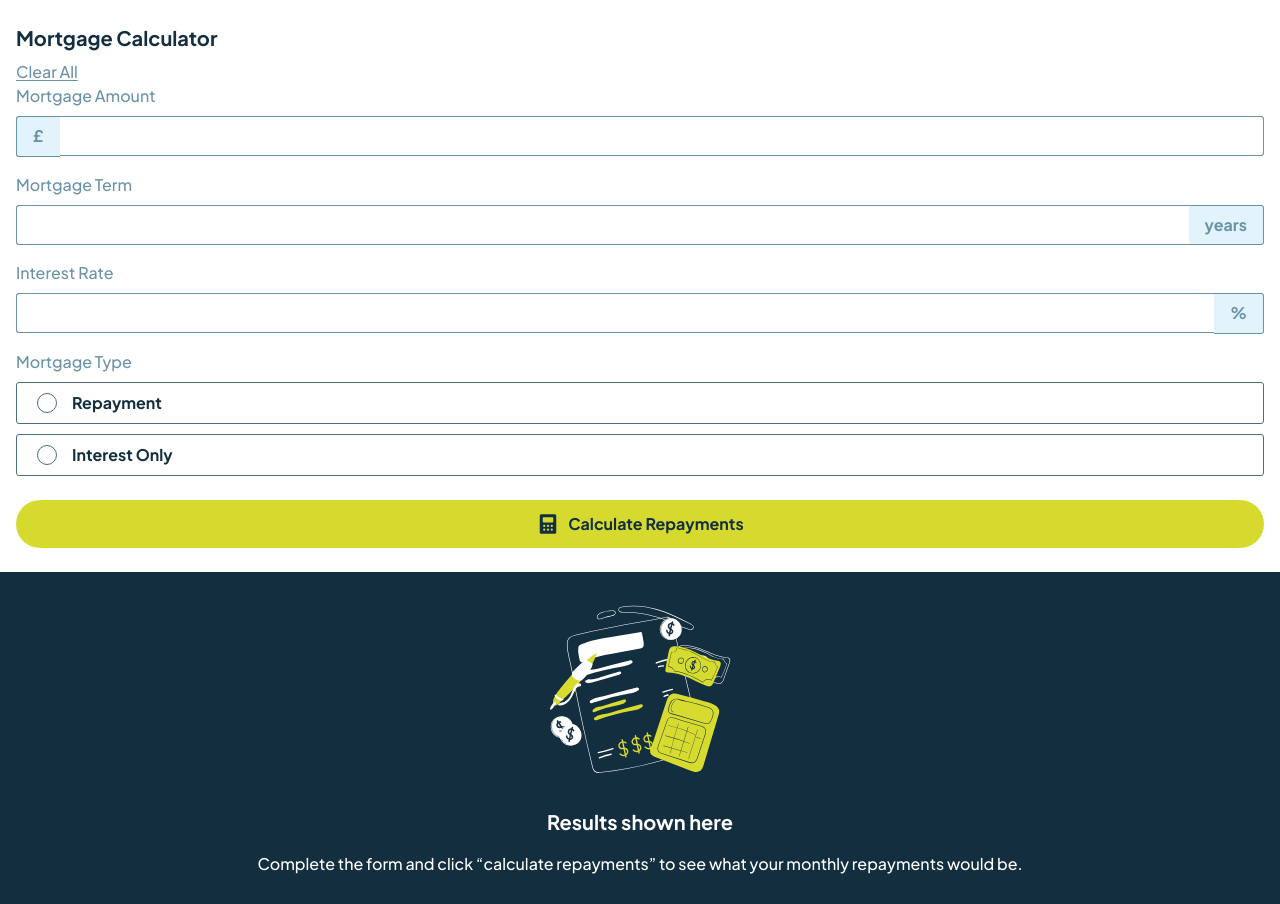
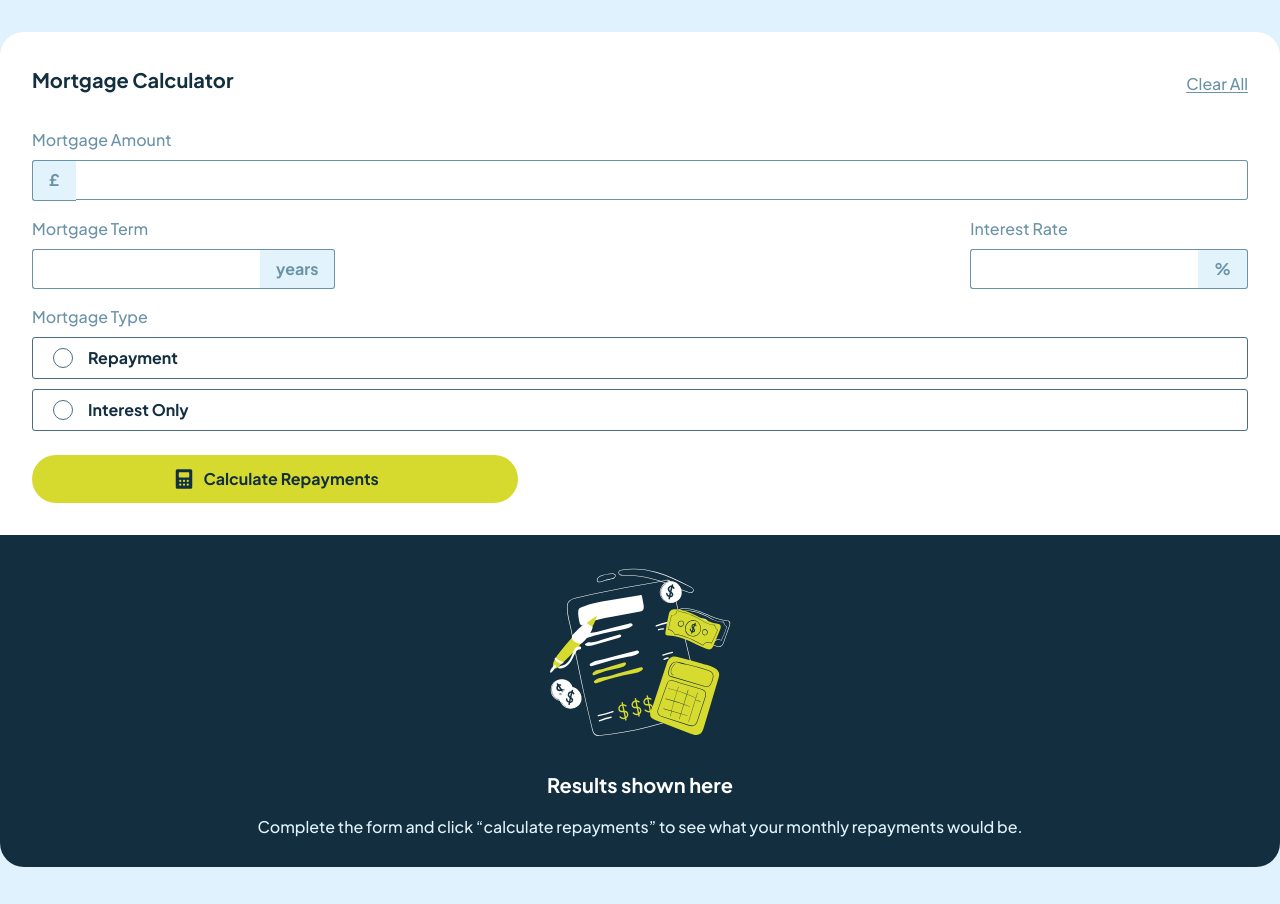
Before and after one commit to Abaljerind/mortgage-repayment-calculator, a website: page index.html in a window 1280 px wide. Drawn offline with Linux system fonts and the light colour scheme.

Commit message:
add small breakpoint for tablet width

```diff
--- a/index.html
+++ b/index.html
@@ -16,11 +16,13 @@
     <!-- link css -->
     <link rel="stylesheet" href="./src/css/output.css" />
   </head>
-  <body>
-    <section class="container grid grid-cols-1 font-jakarta-sans">
+  <body class="sm:bg-sky-100">
+    <section
+      class="container grid grid-cols-1 font-jakarta-sans sm:mx-auto sm:my-8 sm:overflow-hidden sm:rounded-3xl sm:bg-white"
+    >
       <!-- bagian atas / kiri -->
-      <main class="px-4 py-6">
-        <div class="">
+      <main class="px-4 py-6 sm:p-8">
+        <div class="sm:mb-8 sm:flex sm:items-center sm:justify-between">
           <h1 class="text-xl font-bold text-neutral-slate-900">
             Mortgage Calculator
           </h1>
@@ -50,6 +52,7 @@
                 />
               </div>
             </div>
+            <div class="sm:flex sm:items-center sm:justify-between">
               <div class="mb-4">
                 <label for="term" class="text-base text-neutral-slate-500"
                   >Mortgage Term</label
@@ -82,6 +85,7 @@
                     class="rounded-r-[3px] border border-l-0 border-neutral-slate-500 bg-neutral-slate-100 px-4 py-[7.25px] font-bold text-neutral-slate-500"
                     >%</span
                   >
+                </div>
               </div>
             </div>
             <div class="mb-6">
@@ -120,7 +124,7 @@
             <div class="">
               <button
                 type="submit"
-                class="flex w-full items-center justify-center gap-2 rounded-full bg-lime py-3 font-bold text-neutral-slate-900"
+                class="flex w-full items-center justify-center gap-2 rounded-full bg-lime py-3 font-bold text-neutral-slate-900 sm:w-2/5"
               >
                 <span class="">
                   <svg
@@ -155,7 +159,7 @@
           </div>
           <div class="text-center text-white">
             <h4 class="text-xl font-bold">Results shown here</h4>
-            <p class="mt-4 text-base leading-6 text-white">
+            <p class="mt-4 text-base leading-6 text-neutral-slate-100 sm:px-16">
               Complete the form and click “calculate repayments” to see what
               your monthly repayments would be.
             </p>
```
Also changed, not shown: src/css/output.css. Lines whose indentation alone changed are shown as unchanged.
